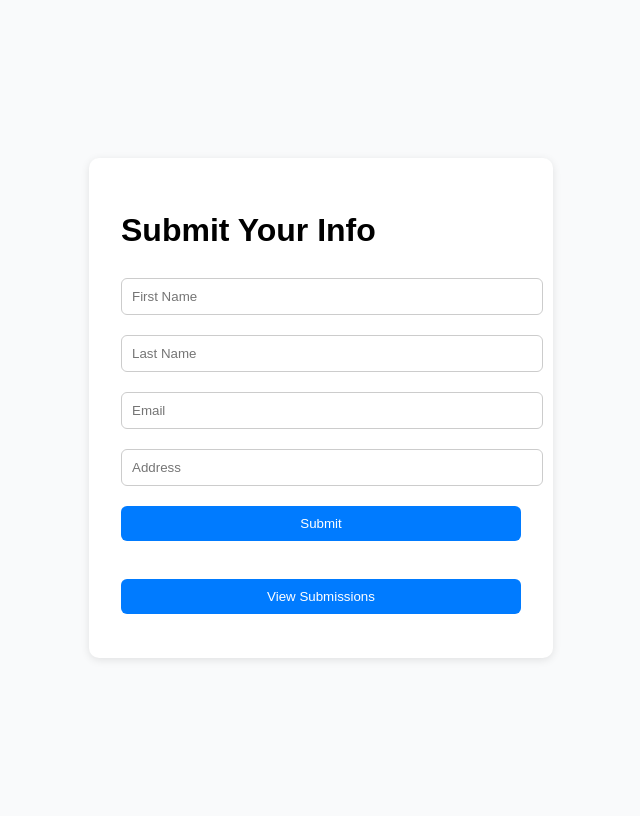
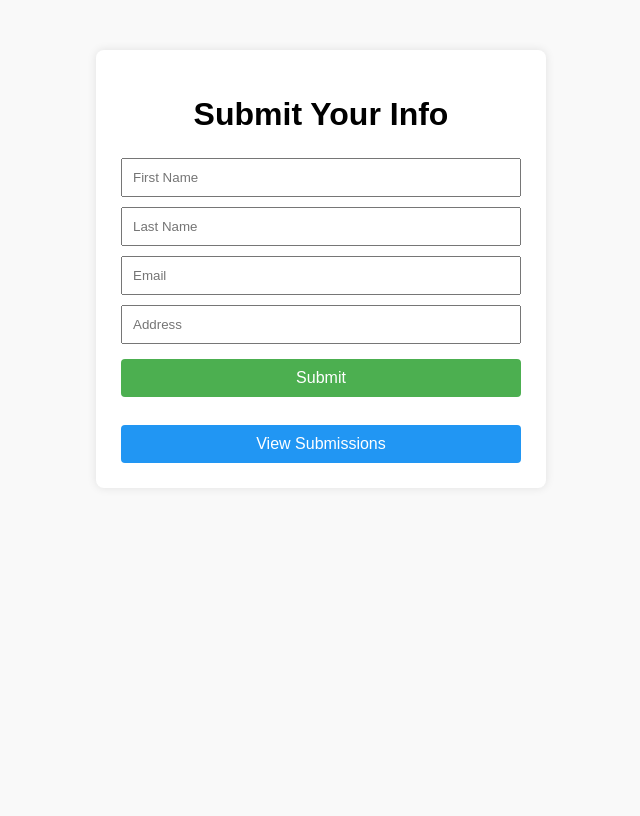
Before and after one commit to tjmaisuria/flask-form-app, a Flask app: page / in a window 1280 px wide. Shown: the whole page, without its empty margins (319-959 px from the left). After the commit the page ends 463 px from the top, so only its background shows below. Run offline with Flask 3, Linux system fonts and the light colour scheme.

Commit message:
Update style.css

```diff
--- a/static/style.css
+++ b/static/style.css
@@ -1,32 +1,51 @@
 body {
     font-family: Arial, sans-serif;
-  background-color: #f9fafb;
-  display: flex;
-  justify-content: center;
-  align-items: center;
-  height: 100vh;
+    background-color: #f9f9f9;
+    margin: 0;
+    padding: 0;
 }
+
 .container {
-  background: white;
-  padding: 2rem;
-  border-radius: 10px;
-  box-shadow: 0 2px 8px rgba(0,0,0,0.1);
     width: 400px;
+    margin: 50px auto;
+    padding: 25px;
+    background-color: #fff;
+    border-radius: 8px;
+    box-shadow: 0 0 10px rgba(0,0,0,0.1);
 }
-input, textarea, button {
+
+h1 {
+    text-align: center;
+    margin-bottom: 20px;
+}
+
+input {
     width: 100%;
-  margin-top: 8px;
-  margin-bottom: 12px;
     padding: 10px;
-  border: 1px solid #ccc;
-  border-radius: 6px;
+    margin: 5px 0;
+    box-sizing: border-box;
 }
+
 button {
-  background-color: #007bff;
+    padding: 10px 15px;
+    margin-top: 10px;
+    width: 100%;
+    background-color: #4CAF50;
+    border: none;
     color: white;
-  border: none;
+    font-size: 16px;
     cursor: pointer;
+    border-radius: 4px;
 }
+
 button:hover {
-  background-color: #0056b3;
+    background-color: #45a049;
 }
+
+.view-btn {
+    background-color: #2196F3;
+}
+
+.view-btn:hover {
+    background-color: #0b7dda;
+}
```
Lines whose indentation alone changed are shown as unchanged.
